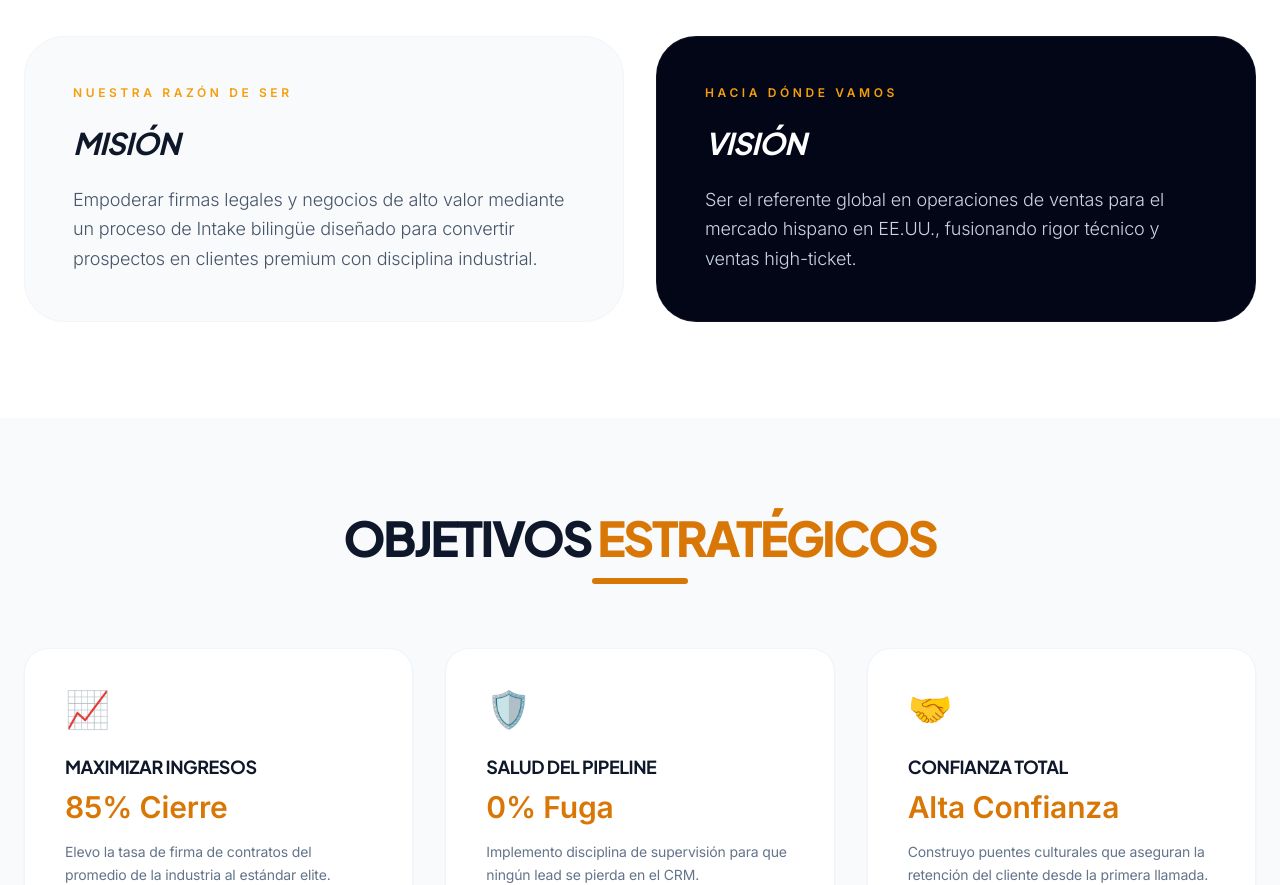
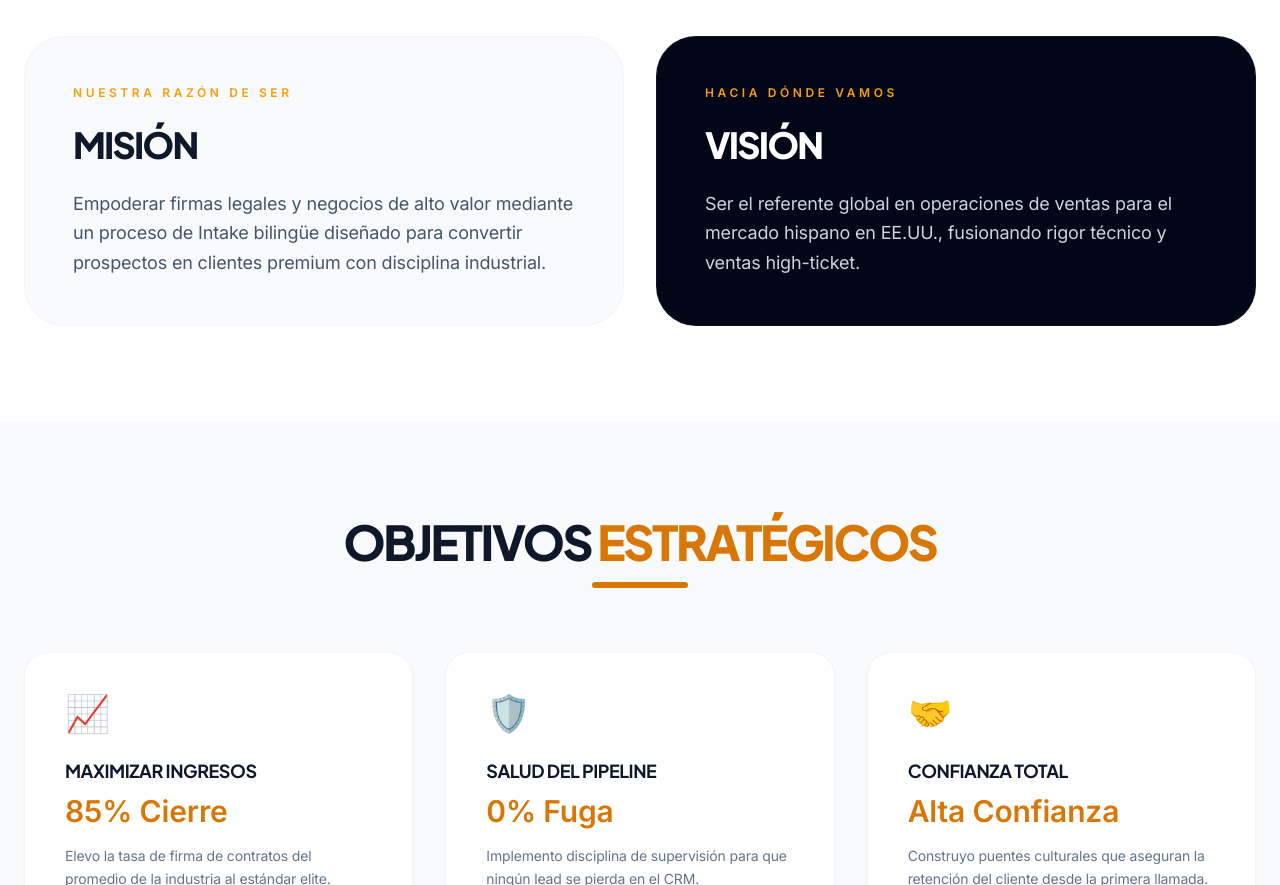
Before and after one commit to gomezgomezmargarita-tech/mg-premium, a React (Vite) app in the folder proyecto-margarita/: page / in a window 1280 px wide. Shown: the part 860-1745 px from the top of the page. Built offline with nearby package versions, Linux system fonts and the light colour scheme.

Commit message:
Refactor MissionVision component styles and structure

```diff
--- a/proyecto-margarita/components/MissionVision.tsx
+++ b/proyecto-margarita/components/MissionVision.tsx
@@ -1,3 +1,4 @@
+
 import React from 'react';
 import { useLanguage } from '../LanguageContext';
 
@@ -9,17 +10,17 @@ const MissionVision: React.FC = () => {
         <div className="grid md:grid-cols-2 gap-8">
 
           <div className="group p-12 rounded-[2.5rem] bg-slate-50 border border-slate-100 hover:shadow-2xl transition-all duration-500">
-            <div className="text-[#f59e0b] text-xs font-bold uppercase tracking-[0.3em] mb-6">{t.mission.m_tag}</div>
-            <h3 className="text-3xl font-bold text-slate-900 mb-6 italic">{t.mission.m_title}</h3>
-            <p className="text-slate-600 leading-relaxed text-lg font-light">
+            <div className="text-[#f59e0b] text-xs font-black uppercase tracking-[0.3em] mb-6">{t.mission.m_tag}</div>
+            <h3 className="text-4xl font-extrabold text-slate-900 mb-6 tracking-tighter">{t.mission.m_title}</h3>
+            <p className="text-slate-600 leading-relaxed text-lg font-normal">
               {t.mission.m_desc}
             </p>
           </div>
 
           <div className="group p-12 rounded-[2.5rem] bg-[#020617] text-white border border-white/5 hover:shadow-2xl transition-all duration-500">
-            <div className="text-[#f59e0b] text-xs font-bold uppercase tracking-[0.3em] mb-6">{t.mission.v_tag}</div>
-            <h3 className="text-3xl font-bold mb-6 italic">{t.mission.v_title}</h3>
-            <p className="text-slate-300 leading-relaxed text-lg font-light">
+            <div className="text-[#f59e0b] text-xs font-black uppercase tracking-[0.3em] mb-6">{t.mission.v_tag}</div>
+            <h3 className="text-4xl font-extrabold mb-6 tracking-tighter">{t.mission.v_title}</h3>
+            <p className="text-slate-300 leading-relaxed text-lg font-normal">
               {t.mission.v_desc}
             </p>
           </div>
```
